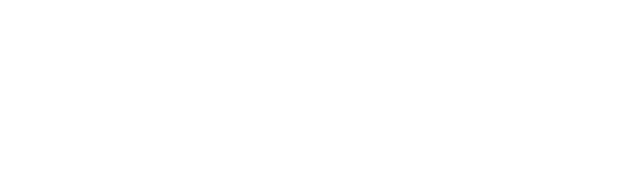
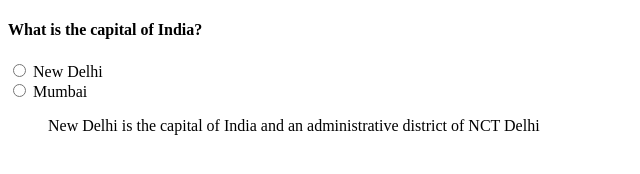
Before and after one commit to acciojob/trivia-Ranjitpote, a website: page main.html in a window 1280 px wide. Shown: the whole page, without its empty margins (0-640 px from the left). Drawn offline with Linux system fonts and the light colour scheme.

Commit message:
Update main.html

```diff
--- a/main.html
+++ b/main.html
@@ -7,10 +7,19 @@
 </head>
 
 <body>
+
 	<!-- the entire body must be written by student -->
     <script type="text/javascript" src="./script.js">
 </script>
 
+	<h4>What is the capital of India?</h4>
+
+	 <input type="radio" name="State" value="New"  >
+	 <label for="test" class="State" >New Delhi</label><br>
+	 <input type="radio" name="State" value="New" >
+	 <label for="test" class="State">Mumbai</label>
+
+	 <blockquote cite="https://en.wikipedia.org/wiki/New_Delhi" class="test">New Delhi is the capital of India and an administrative district of NCT Delhi</blockquote>
 </body>
 
 </html>
```
